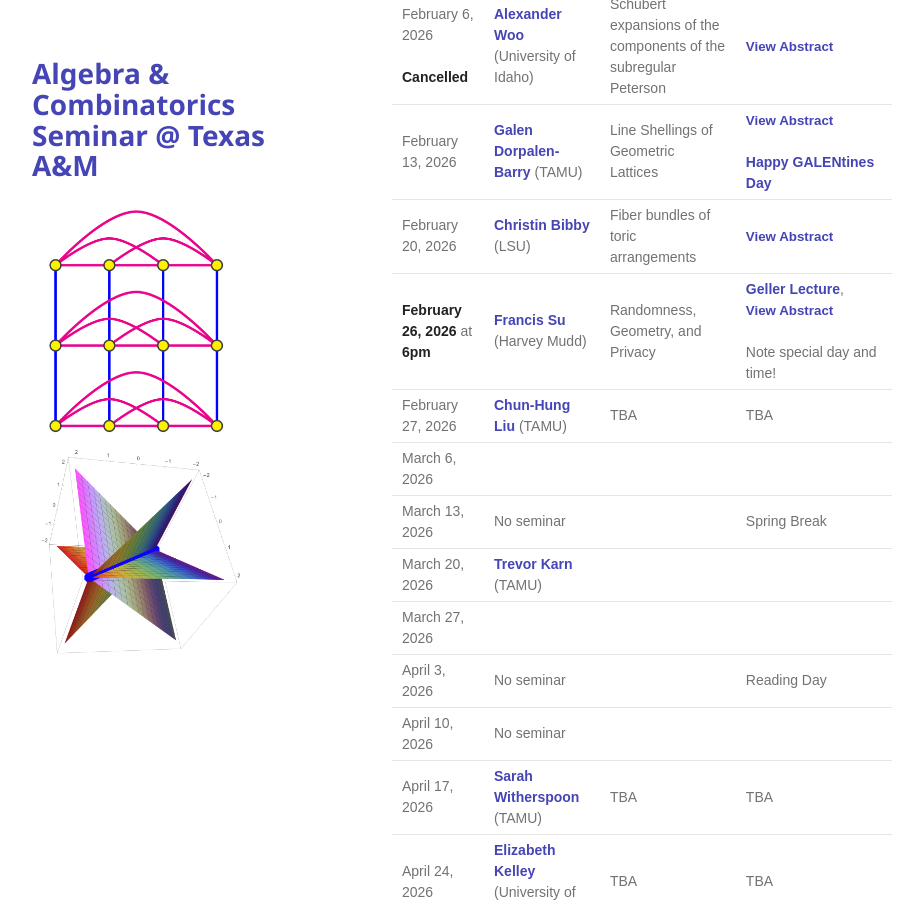
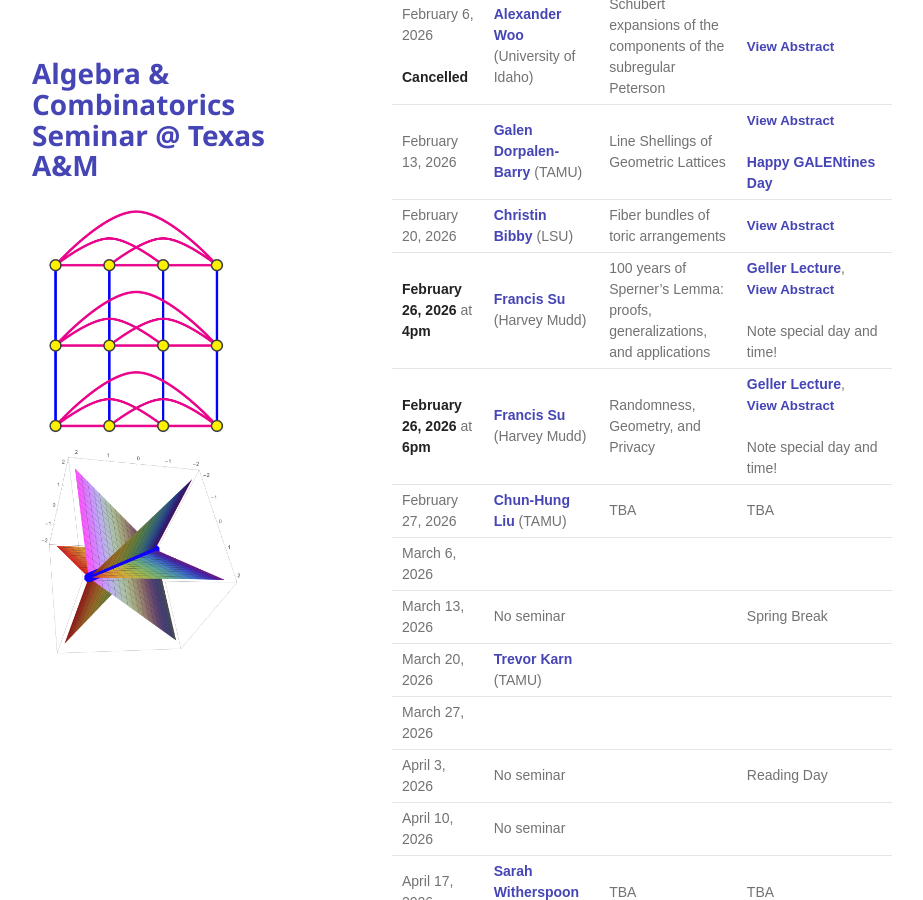
Before and after one commit to tamu-seminar/alg-comb, a Jekyll site: the page built from index.md, in a window 1280 px wide and 900 px high, scrolled down 484 px. Shown: the whole window, without its empty margins (178-1101 px from the left). Built offline with Jekyll 4.4.1, drawn with Linux system fonts in a browser that asks for light colours.

Commit message:
su second talk

```diff
--- a/index.md
+++ b/index.md
@@ -29,7 +29,8 @@ The organizers are [Chun-Hung Liu](https://people.tamu.edu/~chliu/), [Trevor Kar
 | February 6, 2026 <br><br>**Cancelled** | [Alexander Woo](https://www.uidaho.edu/people/awoo) (University of Idaho)        |  Schubert expansions of the components of the subregular Peterson  | <button type="button" class="abstract-link" onclick="showAbstract('woo')">View Abstract</button>   |
 | February 13, 2026 | [Galen Dorpalen-Barry](https://galen.dorpalen-barry.org/) (TAMU)        |   Line Shellings of Geometric Lattices    |   <button type="button" class="abstract-link" onclick="showAbstract('dorpalen-barry')">View Abstract</button> <br><br> [Happy GALENtines Day](https://en.wikipedia.org/wiki/Galentine%27s_Day_(observance))    |
 | February 20, 2026 | [Christin Bibby](https://www.math.lsu.edu/~bibby/) (LSU)    |  Fiber bundles of toric arrangements   |   <button type="button" class="abstract-link" onclick="showAbstract('bibby')">View Abstract</button>    |
-|**February 26, 2026** at **6pm** | [Francis Su](https://www.francissu.com/) (Harvey Mudd) | Randomness, Geometry, and Privacy | [Geller Lecture](https://sites.google.com/tamu.edu/geller-lecture-2026/home), <button type="button" class="abstract-link" onclick="showAbstract('su')">View Abstract</button>  <br><br> Note special day and time!|
+|**February 26, 2026** at **4pm** | [Francis Su](https://www.francissu.com/) (Harvey Mudd) | 100 years of Sperner’s Lemma: proofs, generalizations, and applications | [Geller Lecture](https://sites.google.com/tamu.edu/geller-lecture-2026/home), <button type="button" class="abstract-link" onclick="showAbstract('su1')">View Abstract</button>  <br><br> Note special day and time!|
+|**February 26, 2026** at **6pm** | [Francis Su](https://www.francissu.com/) (Harvey Mudd) | Randomness, Geometry, and Privacy | [Geller Lecture](https://sites.google.com/tamu.edu/geller-lecture-2026/home), <button type="button" class="abstract-link" onclick="showAbstract('su2')">View Abstract</button>  <br><br> Note special day and time!|
 | February 27, 2026 | [Chun-Hung Liu](https://people.tamu.edu/~chliu/) (TAMU)        | TBA      | TBA      |
 | March 6, 2026     |         |       |       |
 | March 13, 2026    |No seminar| |Spring Break  |
@@ -90,7 +91,11 @@ is a shelling order for $N$. This is joint work with Spencer Backman, Anastasia
 Nathanson, Ethan Partida, and Noah Prime.</p>
 </div>
 
-<div id="su" style="display:none;" aria-hidden="true">
+<div id="su1" style="display:none;" aria-hidden="true">
+<p>Sperner’s lemma is a simple combinatorial result that is surprisingly powerful and useful—bringing together ideas in combinatorics, geometry, and topology while attracting interest from economists and game theorists. I’ll explain why, show some old and new proofs, and present some recent generalizations with diverse applications.</p>
+</div>
+
+<div id="su2" style="display:none;" aria-hidden="true">
 <p>Each day your actions generate data, and that data is being used at some cost to your privacy. "Differentially private" algorithms seek to protect the privacy of individual data, often by injecting some randomness. Such mechanisms have been used by Apple, Google, Uber, and the US Census Bureau. I'll describe how such algorithms work and discuss recent efforts to quantify how much randomness is needed to guarantee privacy but still give accurate answers. Surprisingly, this analysis involves the geometry of sets positioned in space in clever ways.</p>
 </div>
 
```
